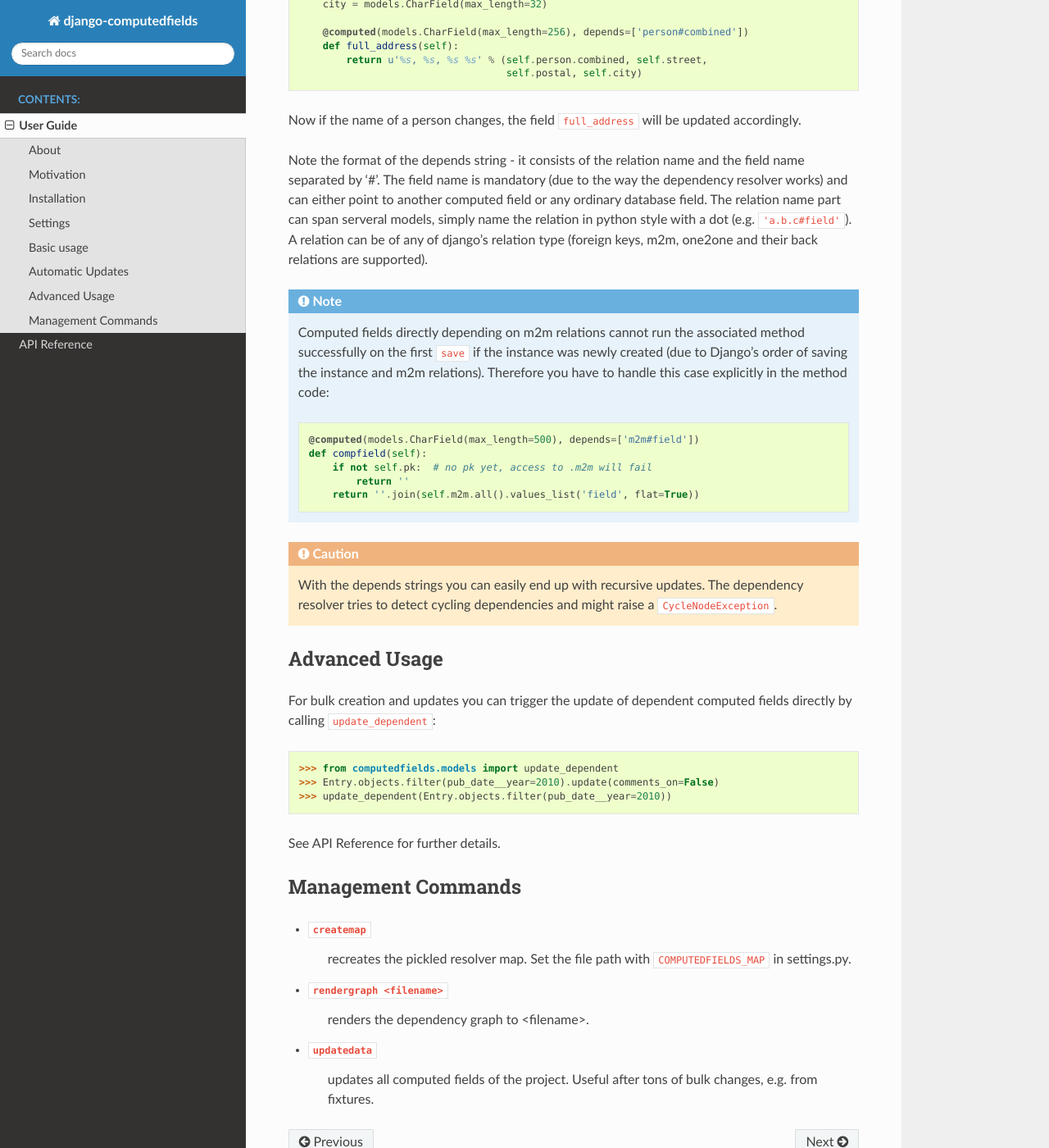
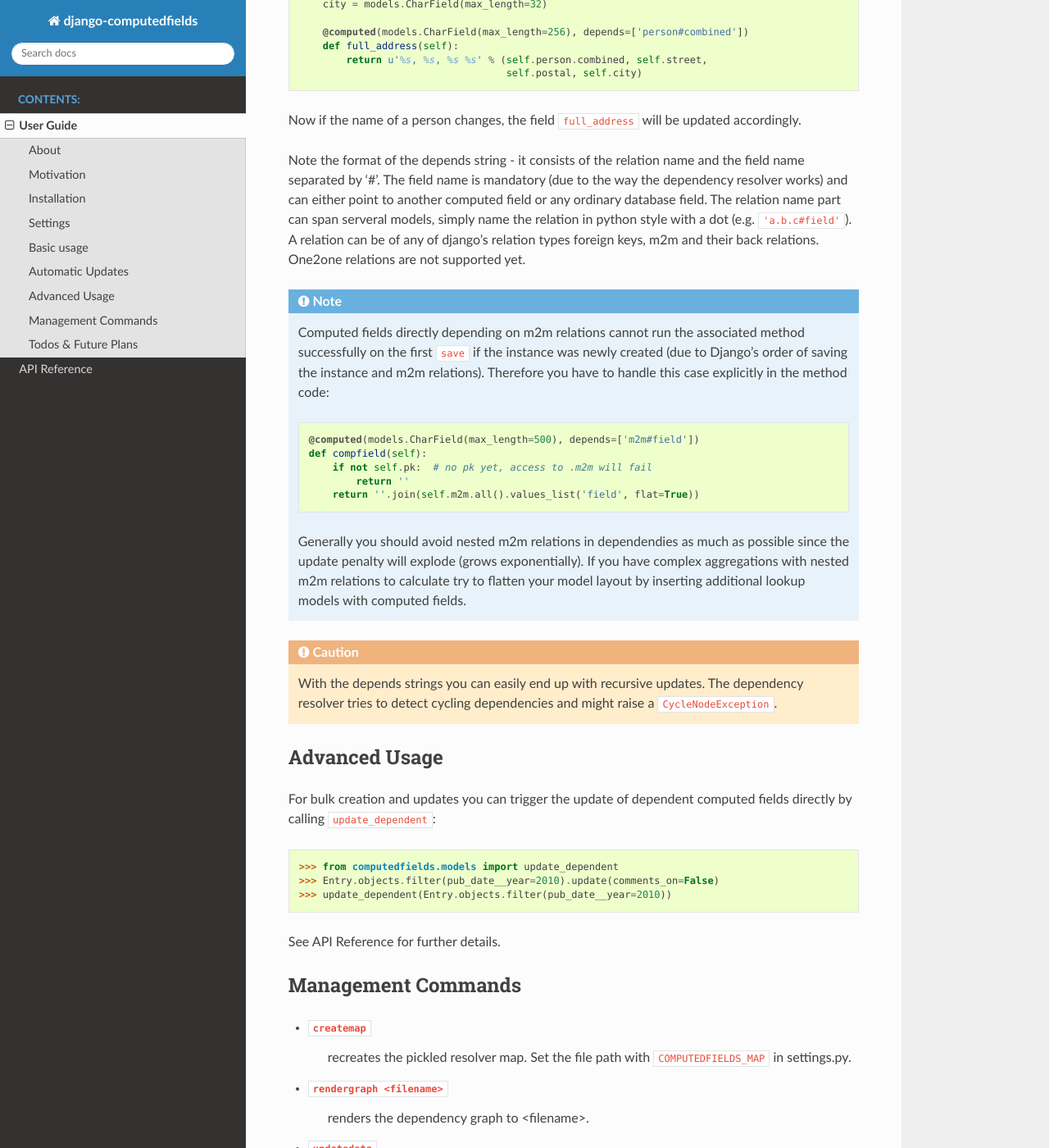
Before and after one commit to netzkolchose/django-computedfields, a Sphinx documentation site: the page built from computedfields/docs/manual.rst, in a window 1280 px wide and 1400 px high, scrolled down 2211 px. Shown: the whole window at 82% size. Built offline with Sphinx 7.4.7 and the Read the Docs theme 2.0.0, drawn with Linux system fonts in a browser that asks for light colours; the version number could not be read and is left out; some of the changed text lies outside the part shown.

Commit message:
fix docs

```diff
--- a/computedfields/docs/manual.rst
+++ b/computedfields/docs/manual.rst
@@ -122,8 +122,8 @@
 the dependency resolver works) and can either point to another computed field or
 any ordinary database field. The relation name part can span serveral models,
 simply name the relation in python style with a dot (e.g. ``'a.b.c#field'``).
-A relation can be of any of django's relation type (foreign keys, m2m, one2one
-and their back relations are supported).
+A relation can be of any of django's relation types foreign keys, m2m
+and their back relations. One2one relations are not supported yet.
 
 .. NOTE::
 
@@ -139,6 +139,12 @@
             if not self.pk:  # no pk yet, access to .m2m will fail
                 return ''
             return ''.join(self.m2m.all().values_list('field', flat=True))
+
+    Generally you should avoid nested m2m relations in dependendies
+    as much as possible since the update penalty will explode
+    (grows exponentially). If you have complex aggregations with nested m2m
+    relations to calculate try to flatten your model layout by inserting
+    additional lookup models with computed fields.
 
 .. CAUTION::
 
@@ -173,3 +179,14 @@
 - ``updatedata``
     updates all computed fields of the project. Useful after tons of bulk changes,
     e.g. from fixtures.
+
+
+Todos & Future Plans
+--------------------
+
+- support one2one relations
+- better reducing of m2m dependency updates
+- cleanup map creation
+- advanced test cases with mixed dependencies
+- dependencies with Django's ``F`` objects
+- eval usage of stored procedures and complex annotations
```
Also changed, not shown: 10 other files.
